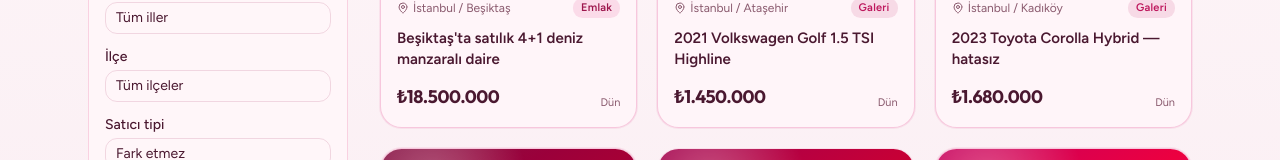
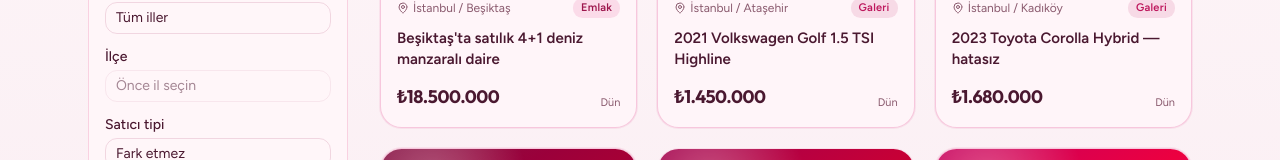
Before and after one commit to Harbiler/Harbiotoemlak, a Next.js app: page /ara in a window 1280 px wide. Shown: the part 432-592 px from the top of the page. Built offline with nearby package versions, Linux system fonts and the light colour scheme.

Commit message:
Scope İlçe options to the selected province only
District dropdown shows that city's districts after İl is chosen;
until then it stays locked with “Önce il seçin”.

Co-authored-by: harbiyemek <harbiyemek@hotmail.com>

```diff
--- a/src/components/listings/emlak-filters.tsx
+++ b/src/components/listings/emlak-filters.tsx
@@ -1,12 +1,7 @@
 "use client";
 
 import { useState } from "react";
-import {
-  ALL_DISTRICT_OPTIONS,
-  CITY_NAMES,
-  districtOptionValue,
-  parseDistrictValue,
-} from "@/lib/cities";
+import { CITIES, CITY_NAMES } from "@/lib/cities";
 import { HEPSI, isHepsi } from "@/lib/filter-all";
 import type { FilterState } from "@/components/listings/listing-filters";
 import { Input } from "@/components/ui/input";
@@ -70,10 +65,10 @@ export function EmlakFilters({
   const [gelismis, setGelismis] = useState(false);
   const city = isHepsi(value.city) ? HEPSI : value.city.normalize("NFC");
   const district = isHepsi(value.district) ? HEPSI : value.district;
-  const districtValue =
-    city !== HEPSI && district !== HEPSI
-      ? districtOptionValue(city, district)
-      : HEPSI;
+  const districts =
+    city !== HEPSI
+      ? CITIES[city] ?? CITIES[city.normalize("NFC")] ?? []
+      : [];
   const d = value.details;
 
   return (
@@ -122,31 +117,21 @@ export function EmlakFilters({
         <div>
           <Label className="text-sm">İlçe</Label>
           <NativeSelect
+            key={`ilce-${city}`}
             className="mt-1.5"
-            value={districtValue}
-            onChange={(next) => {
-              if (isHepsi(next)) {
-                onChange({ ...value, district: HEPSI });
-                return;
-              }
-              const parsed = parseDistrictValue(next);
-              if (!parsed) {
-                onChange({ ...value, district: next || HEPSI });
-                return;
-              }
-              onChange({
-                ...value,
-                city: parsed.city,
-                district: parsed.district,
-              });
-            }}
-            options={[
-              { value: HEPSI, label: "Tüm ilçeler" },
-              ...ALL_DISTRICT_OPTIONS.map((o) => ({
-                value: o.value,
-                label: o.label,
-              })),
-            ]}
+            value={city === HEPSI ? HEPSI : district}
+            disabled={city === HEPSI}
+            onChange={(next) =>
+              onChange({ ...value, district: next || HEPSI })
+            }
+            options={
+              city === HEPSI
+                ? [{ value: HEPSI, label: "Önce il seçin" }]
+                : [
+                    { value: HEPSI, label: "Tüm ilçeler" },
+                    ...districts.map((x) => ({ value: x, label: x })),
+                  ]
+            }
           />
         </div>
 
--- a/src/components/listings/listing-filters.tsx
+++ b/src/components/listings/listing-filters.tsx
@@ -1,11 +1,6 @@
 "use client";
 
-import {
-  ALL_DISTRICT_OPTIONS,
-  CITY_NAMES,
-  districtOptionValue,
-  parseDistrictValue,
-} from "@/lib/cities";
+import { CITIES, CITY_NAMES } from "@/lib/cities";
 import { getCategory } from "@/lib/categories";
 import {
   brandNames,
@@ -101,10 +96,10 @@ export function ListingFilters({
   const city = isHepsi(value.city) ? HEPSI : value.city.normalize("NFC");
   const district = isHepsi(value.district) ? HEPSI : value.district;
   const sellerType = isHepsi(value.sellerType) ? HEPSI : value.sellerType;
-  const districtValue =
-    city !== HEPSI && district !== HEPSI
-      ? districtOptionValue(city, district)
-      : HEPSI;
+  const districts =
+    city !== HEPSI
+      ? CITIES[city] ?? CITIES[city.normalize("NFC")] ?? []
+      : [];
   const category = categorySlug ? getCategory(categorySlug) : undefined;
   const showDetailed = categorySlug ? supportsDetailedSearch(categorySlug) : false;
   const showBrandModel = categorySlug ? supportsBrandModelSearch(categorySlug) : false;
@@ -233,31 +228,19 @@ export function ListingFilters({
       <div>
         <Label>İlçe</Label>
         <NativeSelect
+          key={`ilce-${city}`}
           className="mt-1.5"
-          value={districtValue}
-          onChange={(next) => {
-            if (isHepsi(next)) {
-              onChange({ ...value, district: HEPSI });
-              return;
-            }
-            const parsed = parseDistrictValue(next);
-            if (!parsed) {
-              onChange({ ...value, district: next || HEPSI });
-              return;
-            }
-            onChange({
-              ...value,
-              city: parsed.city,
-              district: parsed.district,
-            });
-          }}
-          options={[
-            { value: HEPSI, label: "Tüm ilçeler" },
-            ...ALL_DISTRICT_OPTIONS.map((o) => ({
-              value: o.value,
-              label: o.label,
-            })),
-          ]}
+          value={city === HEPSI ? HEPSI : district}
+          disabled={city === HEPSI}
+          onChange={(next) => onChange({ ...value, district: next || HEPSI })}
+          options={
+            city === HEPSI
+              ? [{ value: HEPSI, label: "Önce il seçin" }]
+              : [
+                  { value: HEPSI, label: "Tüm ilçeler" },
+                  ...districts.map((d) => ({ value: d, label: d })),
+                ]
+          }
         />
       </div>
       <div>
```
